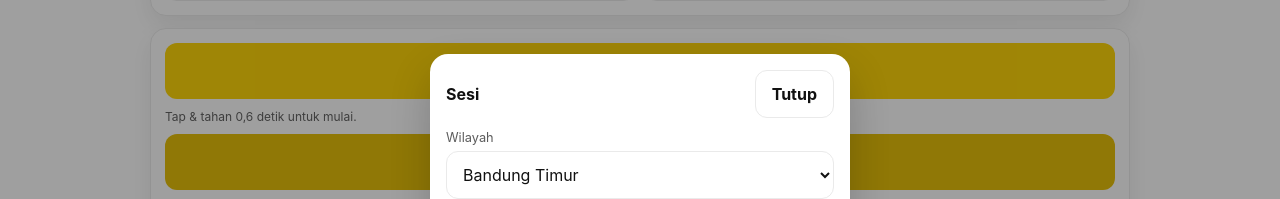
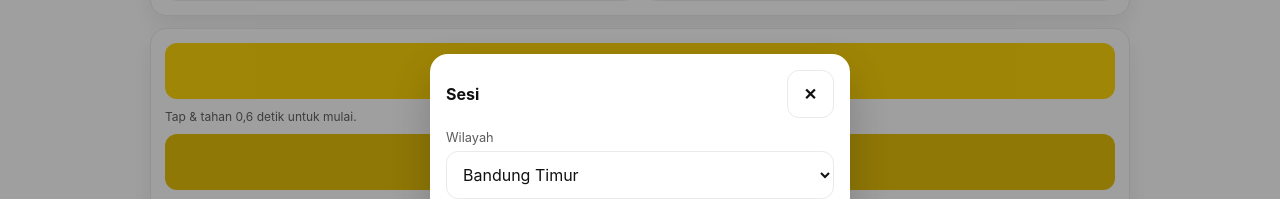
Before and after one commit to egiistw88/pwa-maxim, a Next.js app: page /drive in a window 1280 px wide. Both pictures are taken after a click on the button "Kelola Sesi". Shown: the part 196-395 px from the top of the page. Built offline with nearby package versions, Linux system fonts and the light colour scheme.

Commit message:
fix: make Dialog onClose optional and dismissible-safe

```diff
--- a/src/components/ui/Dialog.tsx
+++ b/src/components/ui/Dialog.tsx
@@ -5,13 +5,21 @@ import { createPortal } from "react-dom";
 
 type DialogProps = {
   open: boolean;
-  onClose: () => void;
   title?: string;
+  onClose?: () => void;
+  dismissible?: boolean;
   children: React.ReactNode;
 };
 
-export function Dialog({ open, onClose, title, children }: DialogProps) {
+export function Dialog({
+  open,
+  onClose,
+  title,
+  dismissible = true,
+  children
+}: DialogProps) {
   const [mounted, setMounted] = useState(false);
+  const canDismiss = dismissible !== false && !!onClose;
 
   useEffect(() => {
     setMounted(true);
@@ -19,7 +27,7 @@ export function Dialog({ open, onClose, title, children }: DialogProps) {
 
   useEffect(() => {
     function onKeyDown(event: KeyboardEvent) {
-      if (event.key === "Escape") {
+      if (event.key === "Escape" && canDismiss && onClose) {
         onClose();
       }
     }
@@ -27,21 +35,28 @@ export function Dialog({ open, onClose, title, children }: DialogProps) {
       window.addEventListener("keydown", onKeyDown);
     }
     return () => window.removeEventListener("keydown", onKeyDown);
-  }, [open, onClose]);
+  }, [open, onClose, canDismiss]);
 
   if (!mounted || !open) {
     return null;
   }
 
   return createPortal(
-    <div className="dialog-backdrop" onClick={onClose}>
+    <div className="dialog-backdrop" onClick={canDismiss ? onClose : undefined}>
       <div className="dialog" onClick={(event) => event.stopPropagation()}>
         {(title || onClose) && (
           <div className="dialog-header">
-            <strong>{title}</strong>
-            <button type="button" className="ghost" onClick={onClose}>
-              Tutup
-            </button>
+            {title ? <strong>{title}</strong> : <span />}
+            {onClose ? (
+              <button
+                type="button"
+                className="ghost"
+                onClick={onClose}
+                aria-label="Close dialog"
+              >
+                ✕
+              </button>
+            ) : null}
           </div>
         )}
         <div className="dialog-body">{children}</div>
--- a/src/components/ui/Sheet.tsx
+++ b/src/components/ui/Sheet.tsx
@@ -37,14 +37,12 @@ export function Sheet({ open, onClose, title, children }: SheetProps) {
     <div className="sheet-backdrop" onClick={onClose}>
       <div className="sheet" onClick={(event) => event.stopPropagation()}>
         <div className="sheet-handle" />
-        {(title || onClose) && (
-          <div className="sheet-header">
-            <strong>{title}</strong>
-            <button type="button" className="ghost" onClick={onClose}>
-              Tutup
-            </button>
-          </div>
-        )}
+        <div className="sheet-header">
+          {title ? <strong>{title}</strong> : <span />}
+          <button type="button" className="ghost" onClick={onClose}>
+            Tutup
+          </button>
+        </div>
         <div className="sheet-body">{children}</div>
       </div>
     </div>,
```
